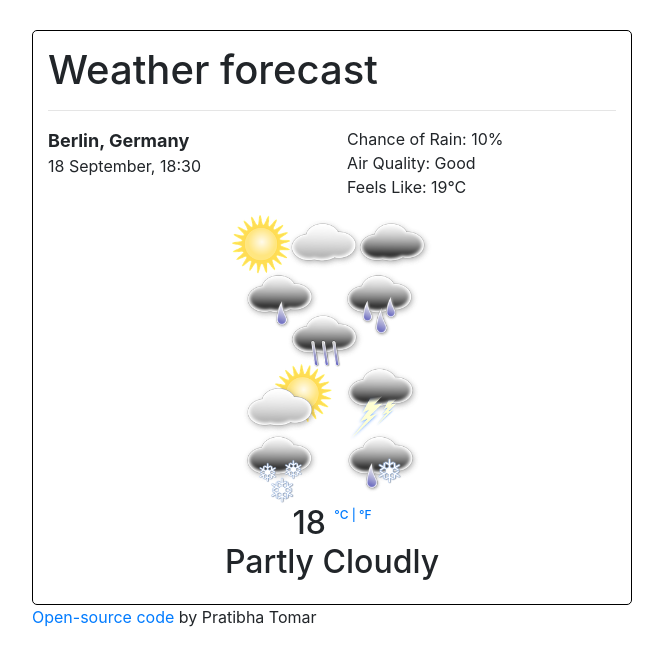
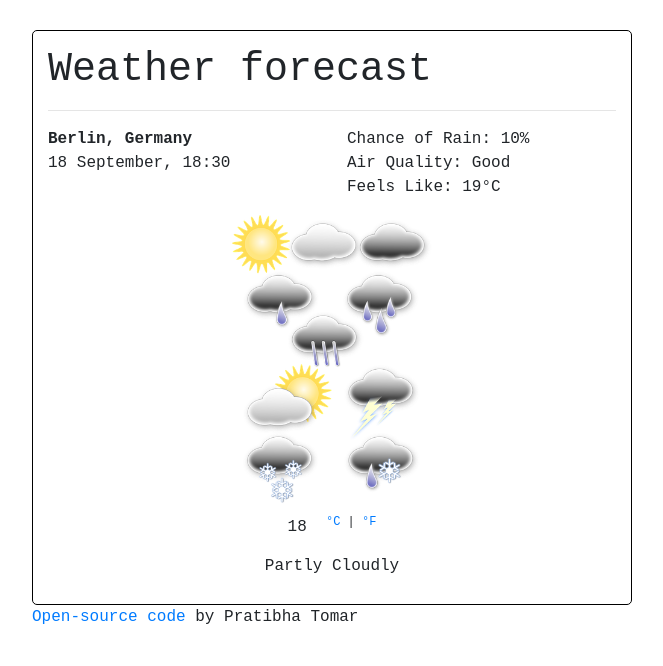
Before and after one commit to Pratibhatomar03/vanilla-weather-application, a plain HTML site: page index.html in a window 1280 px wide. Shown: the whole page, without its empty margins (308-971 px from the left). Drawn offline with nearby package versions, Linux system fonts and the light colour scheme.

Commit message:
improved css stying with font family etc

```diff
--- a/index.html
+++ b/index.html
@@ -37,13 +37,15 @@
           <h2>
             <img src="img wather.webp" alt="emoji" width="200px" />
             <br />
-            <span>18</span>
+            <span class="temp">18</span>
             <span class="units">
               <a href="#" class="celcius"> °C </a>
-              <a href="#" class="fahrenheit"> | °F </a>
+              |
+              <a href="#" class="fahrenheit"> °F </a>
+
+              <br />
             </span>
-            <br />
-            Partly Cloudly
+            <span class="weather-type"> Partly Cloudly </span>
           </h2>
         </div>
         <p>
--- a/src/style.css
+++ b/src/style.css
@@ -5,6 +5,14 @@ ul {
   list-style: none;
   margin: 0 auto;
   padding: 0;
+}
+.container .weather-app-wrapper .weather-app h1 {
+  font-weight: normal;
+}
+
+.container {
+  font-family: monospace;
+  font-size: 16px;
 }
 .weather-app-wrapper {
   max-width: 600px;
@@ -17,12 +25,23 @@ ul {
   padding: 15px;
 }
 .city-country {
-  font-size: 18px;
   font-weight: bold;
   margin-bottom: 0;
 }
 .weather-app .units {
   position: relative;
   font-size: 12px;
-  top: -15px;
+  top: -6px;
+  margin-left: 0;
+  margin-right: 0;
 }
+.temp {
+  font-size: 16px;
+  margin-right: 0;
+}
+.weather-type {
+  font-size: 16px;
+}
+.img-text {
+  text-align: center;
+}
```
